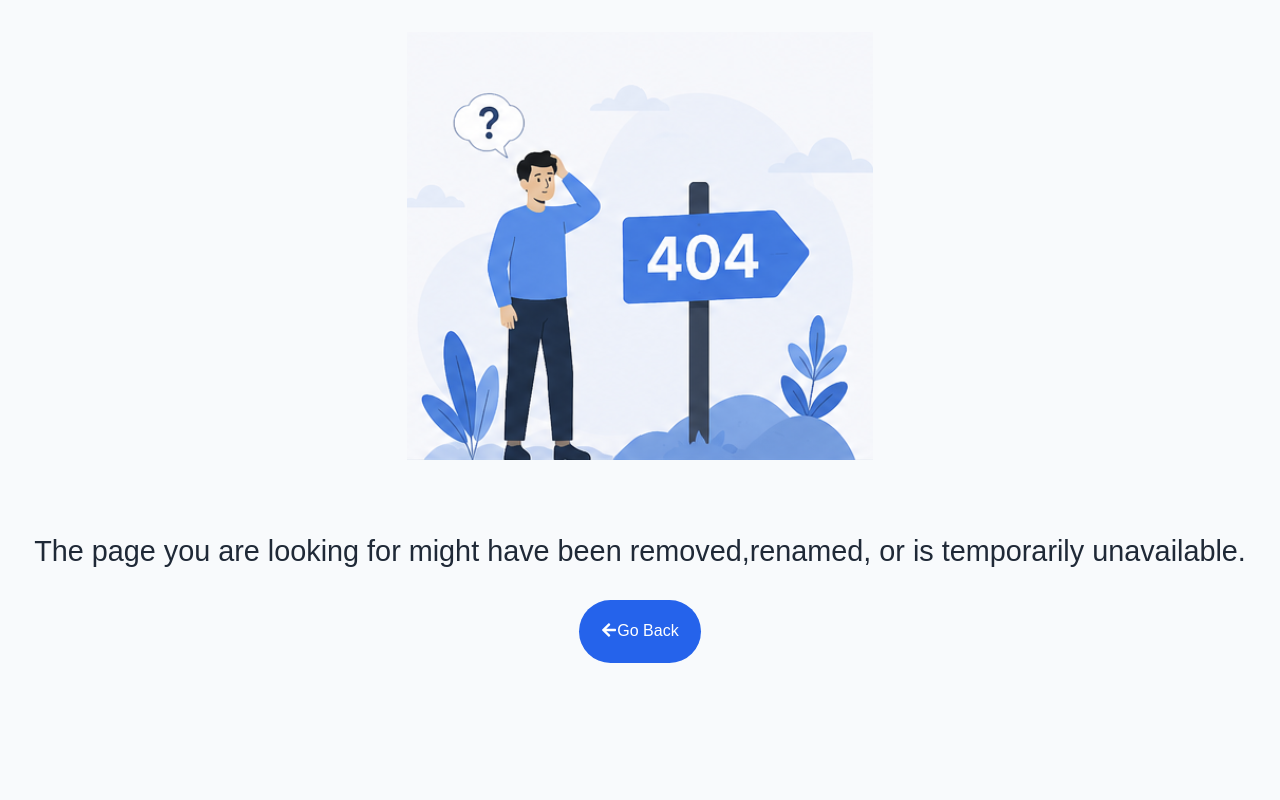
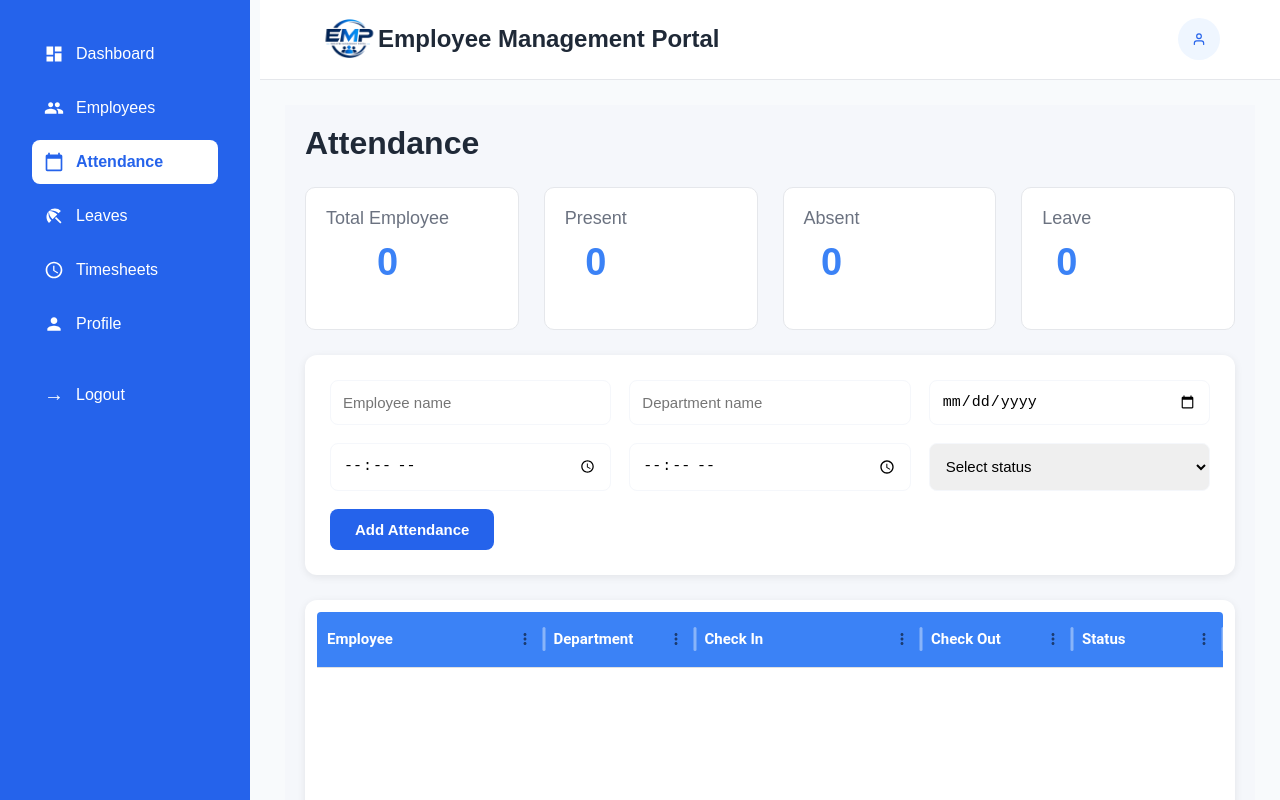
Before and after one commit to mindmash-padmesh/final-team-project, a React (Vite) app in the folder Employee-Management-Portal/: page /attendance in a window 1280 px wide. Before the commit this address had no page. Shown: the top 800 px of the page. Built offline with nearby package versions, Linux system fonts and the light colour scheme.

Commit message:
Attendance

```diff
--- a/Employee-Management-Portal/package.json
+++ b/Employee-Management-Portal/package.json
@@ -12,10 +12,7 @@
   "dependencies": {
     "@emotion/react": "^11.14.0",
     "@emotion/styled": "^11.14.1",
-<<<<<<< HEAD
     "@mui/icons-material": "^9.2.0",
-=======
->>>>>>> 41bb35a2397228dbfbf34f58ab465b678be29c88
     "@mui/material": "^9.2.0",
     "@mui/x-data-grid": "^9.10.1",
     "react": "^19.2.7",
--- a/Employee-Management-Portal/src/Layout/Layout.css
+++ b/Employee-Management-Portal/src/Layout/Layout.css
@@ -5,6 +5,7 @@
 }
 
 .layout{
+    display: flex;
     min-height: 100vh;
 }
 
@@ -14,11 +15,14 @@
     top: 0;
     left:0;
     bottom: 0;
+    overflow-y: auto;
+    z-index: 1000;
+    padding: 2rem;
 }
 
 .right{
     margin-left: 260px;
-    width: calc(100%-260px);
+    width: calc(100% - 260px);
     min-height: 100vh;
     display: flex;
     flex-direction: column;
@@ -26,13 +30,15 @@
 
 .navbar{
     height: 70px;
+    width: 100%;
     flex-shrink: 0;
+    border-bottom:1px solid #e5e5e5;
 }
 
 .content{
     flex: 1;
     padding: 25px;
-    overflow: auto;
+    overflow-y: auto;
 }
 
 .footer{
--- a/Employee-Management-Portal/src/Pages/Attendance.jsx
+++ b/Employee-Management-Portal/src/Pages/Attendance.jsx
@@ -0,0 +1,145 @@
+import { useEffect, useState } from "react";
+import { DataGrid} from "@mui/x-data-grid";
+import Card from "../Component/Card";
+import "../Styles/Attendance.css";
+
+function Attendance(){
+    const [attendance, setAttendance] = useState(() => {
+        const savedAttendance = localStorage.getItem("attendance");
+        return savedAttendance ? JSON.parse(savedAttendance) : [];
+    });
+    useEffect(() => {
+        localStorage.setItem("attendance", JSON.stringify(attendance));
+    }, [attendance]);
+    const[formData,setFormData]=useState({
+        employee:"",
+        department:"",
+        date:"",
+        checkIn:"",
+        checkOut:"",
+        status:"",
+    });
+
+    const handleChange=(e)=>{
+        setFormData({
+            ...formData,[e.target.name]:e.target.value,
+        });
+    };
+    const handleSubmit=(e)=>{
+        e.preventDefault();
+        const newAttendance={
+            id:Date.now(),
+            ...formData,
+        };
+        setAttendance((prev)=>[...prev,newAttendance]);
+        setFormData({
+            employee:"",
+            department:"",
+            date:"",
+            checkIn:"",
+            checkOut:"",
+            status:"",
+        });
+    };
+    const present=attendance.filter((item)=>item.status==="Present");
+    const absent=attendance.filter((item)=>item.status==="Absent");
+    const leave=attendance.filter((item)=>item.status==="Leave");
+
+    const summaryCards=[
+        {
+            title:"Total Employee",
+            value:attendance.length,
+        },
+        {
+            title:"Present",
+            value:present.length,
+        },
+        {
+            title:"Absent",
+            value:absent.length,
+        },
+        {
+            title:"Leave",
+            value:leave.length,
+        },
+    ];
+
+    const column=[
+        {
+            field:"employee",
+            headerName:"Employee",
+            flex:1.5,
+        },
+        {
+            field:"department",
+            headerName:"Department",
+            flex:1,
+        },
+        {
+            field:"checkIn",
+            headerName:"Check In",
+            flex:1.5,
+        },
+        {
+            field:"checkOut",
+            headerName:"Check Out",
+            flex:1,
+        },
+        {
+            field:"status",
+            headerName:"Status",
+            flex:1,
+            renderCell:(params)=>{
+                return (
+                    <span style={{fontWeight:600,}}>{params.value}</span>
+                );
+            },
+        },
+    ];
+
+    return (
+        <div className="attendance-page">
+            <h2>Attendance</h2>
+            <div className="summary-cards">
+                {summaryCards.map((card,index)=>(
+                    <Card key={index} className="summary-card">
+                        <div className="card-content">
+                            <h4>{card.title}</h4>
+                            <h2>{card.value}</h2>
+                        </div>
+                    </Card>
+                ))}
+            </div>
+            <div className="attendance-form-container">
+                <form className="attendance-form" onSubmit={handleSubmit}>
+                    <input type="text" name="employee" placeholder="Employee name" value={formData.employee} onChange={handleChange}required/>
+                    <input type="text" name="department" placeholder="Department name" value={formData.department} onChange={handleChange}required/>
+                    <input type="date" name="date"  value={formData.date} onChange={handleChange}required/>
+                    <input type="time" name="checkIn" value={formData.checkIn} onChange={handleChange}required/>
+                    <input type="time" name="checkOut"  value={formData.checkOut} onChange={handleChange}required/>
+                    <select name="status" value={formData.status} onChange={handleChange}required>
+                        <option value="" disabled>Select status</option>
+                        <option value="Present">Present</option>
+                        <option value="Absent">Absent</option>
+                        <option value="Leave">Leave</option>
+                    </select>
+                    <button type="submit"> Add Attendance</button>
+                </form>
+            </div>
+            <div className="table-container">
+                <DataGrid rows={attendance}columns={column}pageSizeOptions={[5,10]}initialState={
+                    {
+                        pagination: {
+                            paginationModel: {
+                                page: 0, pageSize: 5,
+                                },
+                            },
+                    }}
+                    disableRowSelectionOnClick
+                />
+            </div>
+        </div>
+    )
+}
+
+export default Attendance;
--- a/Employee-Management-Portal/src/Pages/Home.jsx
+++ b/Employee-Management-Portal/src/Pages/Home.jsx
@@ -9,6 +9,8 @@ import {
 } from "react-icons/fi";
 
 import "../Styles/Home.css";
+import Navbar from "../Component/Navbar";
+import Footer from "../Component/Footer";
 
 function Home() {
   const navigate = useNavigate();
@@ -39,6 +41,8 @@ function Home() {
   };
 
   return (
+    <>
+    <Navbar/>
     <main className="home-page">
       <section className="home-hero">
         <div className="hero-content">
@@ -89,6 +93,8 @@ function Home() {
         </div>
       </section>
     </main>
+    <Footer/>
+    </>
   );
 }
 
--- a/Employee-Management-Portal/src/Pages/Timesheets.jsx
+++ b/Employee-Management-Portal/src/Pages/Timesheets.jsx
@@ -1,6 +1,7 @@
 import { useEffect,useState } from "react";
 import "../Styles/Timesheets.css";
 import Card from "../Component/Card";
+import Modal from "../Component/Modal";
 import { DataGrid } from '@mui/x-data-grid';
 import { FiEdit2,FiTrash2,FiUsers,FiClock,FiTrendingUp,FiCalendar } from "react-icons/fi";
 
@@ -14,7 +15,7 @@ function Timesheets(){
     date:"",
     checkIn:"",
     checkOut:"",
-    status:"Present",
+    status:"",
   });
   const [editingId,setEditingId]=useState(null);
   const[search,setSearch]=useState("");
@@ -54,7 +55,7 @@ function Timesheets(){
       date:"",
       checkIn:"",
       checkOut:"",
-      status:"Present",
+      status:"",
     });
   };
   const handleEdit=(item)=>{
@@ -67,12 +68,23 @@ function Timesheets(){
       status:item.status,
     });
   };
+  const[showModal, setShowModal]=useState(false);
+  const[deleteId,setDeleteId]=useState(null);
+
+
   const handleDelete = (id) => {
-    if (window.confirm("Delete this timesheet?")) {
-      setTimesheets(
-        timesheets.filter((item) => item.id !== id)
-      );
-    }
+    setDeleteId(id);
+    setShowModal(true);
+  };
+
+  const confirmDelete=()=>{
+    setTimesheets(timesheets.filter((item)=>item.id !== deleteId));
+    setShowModal(false);
+    setDeleteId(null);
+  };
+  const closeModal=()=>{
+    setShowModal(false);
+    setDeleteId(null);
   };
   const filtered=timesheets.filter((item)=>
     item.employee.toLowerCase().includes(search.toLowerCase())
@@ -129,10 +141,10 @@ const column=[
     flex:1.2,
     sortable:false,
     renderCell:(params)=>(
-      <>
+      <div className="btn">
       <button className="edit-btn" onClick={()=>handleEdit(params.row)}><FiEdit2/></button>
       <button className="delete-btn"onClick={()=>handleDelete(params.row.id)}><FiTrash2/></button>
-      </>
+      </div>
     ),
   },
 ];
@@ -159,10 +171,10 @@ return(
       <input type="time"name="checkIn"value={formData.checkIn} onChange={handleChange} required/>
       <input type="time"name="checkOut" value={formData.checkOut} onChange={handleChange} required/>
       <select name="status" value={formData.status} onChange={handleChange} required>
-        <option value="" disabled>Select Status</option>
-        <option>Present</option>
-        <option>Leave</option>
-        <option>Halfday</option>
+        <option value="" disabled> Select Status</option>
+        <option value="Present">Present</option>
+        <option value="Leave">Leave</option>
+        <option value="Halfday">Half Day</option>
       </select>
       <button type="submit">{editingId?"Update Timesheet":"Add Timesheet"}</button>
     </form>
@@ -175,6 +187,9 @@ return(
       <DataGrid rows={filtered} columns={column} pageSizeOptions={[5, 10, 20]} initialState={{ pagination: { paginationModel: { page: 0, pageSize: 5,},},}} disableRowSelectionOnClick />
     </div>
   </div>
+  {showModal&&(
+    <Modal title="Delete Timesheet" message="Are you sure you want to delete this timesheet?" confirmText="Delete" onConfirm={confirmDelete} onClose={closeModal}/>
+  )}
   </div>
 )
 }
--- a/Employee-Management-Portal/src/Routes/AppRoutes.jsx
+++ b/Employee-Management-Portal/src/Routes/AppRoutes.jsx
@@ -6,14 +6,22 @@ import Login from "../Pages/Login";
 import Dashboard from "../Pages/Dashboard";
 import NotFound from "../Pages/NotFound";
 import Timesheets from "../Pages/Timesheets";
+import Home from "../Pages/Home";
+import Profile from "../Pages/Profile";
+import Leave from "../Pages/Leave";
+import Attendance from "../Pages/Attendance";
 
 function AppRoutes() {
   return (
     <Routes>
+      <Route path="/" element={<Home/>}/>
       <Route path="/login" element={<Login />} />
       <Route path="/" element={<Layout />}>
         <Route path="dashboard" element={<Dashboard />} />
+        <Route path="attendance" element={<Attendance/>}/>
+        <Route path="leaves" element={<Leave/>}/>
         <Route path="timesheets" element={<Timesheets/>}/>
+        <Route path="profile" element={<Profile/>}/>
       </Route>
       <Route path="*" element={<NotFound />} />
     </Routes>
--- /dev/null
+++ b/Employee-Management-Portal/src/Styles/Attendance.css
@@ -0,0 +1,139 @@
+.attendance-page{
+    padding: 20px;
+    background:#f5f7fb;
+    min-height: 100vh;
+}
+
+.attendance-page h2{
+    margin-bottom: 25px;
+    color:var(--text-primary);
+    font-size: 32px;
+}
+
+.summary-cards{
+    margin-bottom: 25px;
+}
+
+.summary-card{
+    width: 250px;
+    padding: 20px;
+}
+
+.card-content h4{
+    margin: 0;
+    color: var(--text-secondary);
+    font-size: 18px;
+    font-weight: 500;
+}
+
+.card-content h2{
+    margin-top:12px;
+    color: var(--secondary-color);
+    font-size: 38px;
+    font-weight: bold;
+}
+
+.attendance-form-container{
+    background: var(--white);
+    padding:25px;
+    border-radius: 12px;
+    margin-bottom: 25px;
+    box-shadow: 0 2px 8px rgba(0,0,0,0.08);
+}
+
+.attendance-form-container h3{
+    margin-bottom: 20px;
+    color: var(--text-secondary);
+}
+
+.attendance-form{
+    display: grid;
+    grid-template-columns: repeat(3,1fr);
+    gap: 18px;
+}
+
+.attendance-form input,
+.attendance-form select{
+    width:100%;
+    padding: 12px;
+    border: 1px solid#f5f7fb;
+    border-radius: 8px;
+    outline: none;
+    font-size: 15px;
+    transition: 0.3s;
+}
+
+.attendance-form input:focus,
+.attendance-form section:focus{
+    border-color:var(--primary-color);
+}
+
+.attendance-form button{
+    grid-column: span 3;
+    justify-self: flex-start;
+    padding:12px 25px;
+    background: var(--primary-color);
+    color: var(--white);
+    border: none;
+    border-radius: 8px;
+    cursor: pointer;
+    font-size: 15px;
+    font-weight: 600;
+    transition: 0.3s;
+}
+
+.attendance-form button:hover{
+    background-color: var(--secondary-color);
+}
+
+.table-container{
+    background: var(--white);
+    border-radius: 12px;
+    padding: 12px;
+    height: 500px;
+    box-shadow: 0 2px 8px rgba(0,0,0,0.08);
+}
+
+.MuiDataGrid-root{
+    border: none !important;
+}
+
+.MuiDataGrid-columnHeaders{
+    background: var(--secondary-color);
+    color: var(--white);
+    font-size: 15px;
+    font-weight: 600;
+}
+
+.MuiDataGrid-columnHeaderTitle{
+    font-weight: bold !important;
+}
+
+.MuiDataGrid-row:hover{
+    background: var(--white);
+}
+
+.MuiDataGrid-cell{
+    display: flex;
+    align-items: center;
+}
+
+
+@media(max-width:768px){
+    .attendance-form{
+        grid-template-columns: 1fr;
+    }
+
+    .attendance-form button{
+        grid-column: span 1;
+        width: 100%;
+    }
+
+    .summary-card{
+        width: 100%;
+    }
+
+    .table-container{
+        overflow-x: auto;
+    }
+}
--- a/Employee-Management-Portal/src/Styles/Sidebar.css
+++ b/Employee-Management-Portal/src/Styles/Sidebar.css
@@ -1,12 +1,8 @@
 .sidebar {
   width: 250px;
-  min-width: 250px;
-  height: 100vh;
-  padding: 20px;
   background-color: var(--primary-color);
   color: var(--white);
   flex-shrink: 0;
-  position: sticky;
   top: 0;
   overflow-y: auto;
 }
--- a/Employee-Management-Portal/src/Styles/Timesheets.css
+++ b/Employee-Management-Portal/src/Styles/Timesheets.css
@@ -9,13 +9,13 @@
 }
 
 .summary-cards{
-    display: grid;
-    grid-template-columns: repeat(auto-fit, minmax(240px, 1fr));
-    gap: 20px;
+    display: flex;
+    gap: 25px;
     margin-bottom: 25px;
 }
 
 .summary-card{
+    text-align: center;
     display: flex;
     align-items: center;
     gap: 18px;
@@ -27,7 +27,7 @@
     height: 60px;
     border-radius: 50%;
     color: var(--white);
-    background: var(--primary-color);
+    background:rgb(133, 133, 252);
     display: flex;
     justify-content: center;
     align-items: center;
@@ -59,7 +59,7 @@
 .timesheet-form input,
 .timesheet-form select{
     padding: 10px 12px;
-    border:var(--border-color);
+    border:1px solid#d1d5db;
     border-radius: 6px;
     font-size: 15px;
     outline: none;
@@ -89,13 +89,8 @@
     border: none;
     border-radius: 10px;
 }
-.MuiDataGrid-columnHeaders {
-    background-color:var(--secondary-color) !important;
-    color:var(--white) !important;
-    border-bottom: none !important;
-}
 .MuiDataGrid-columnHeader {
-    background-color: var(--secondary-color) !important;
+    background-color: var(--secondary-color)!important;
     color: var(--white) !important;
 }
 .MuiDataGrid-columnHeaderTitle {
@@ -113,6 +108,12 @@
     background: var(--white);
 }
 
+.btn{
+    display: flex;
+    justify-content: center;
+    align-content: center;
+    margin-top: 5px;
+}
 .edit-btn,
 .delete-btn{
     border: none;
```
Also changed, not shown: Employee-Management-Portal/src/App.css (deleted, +0 -22 lines), 1 other file (tests, documents, lock files or other folders).
